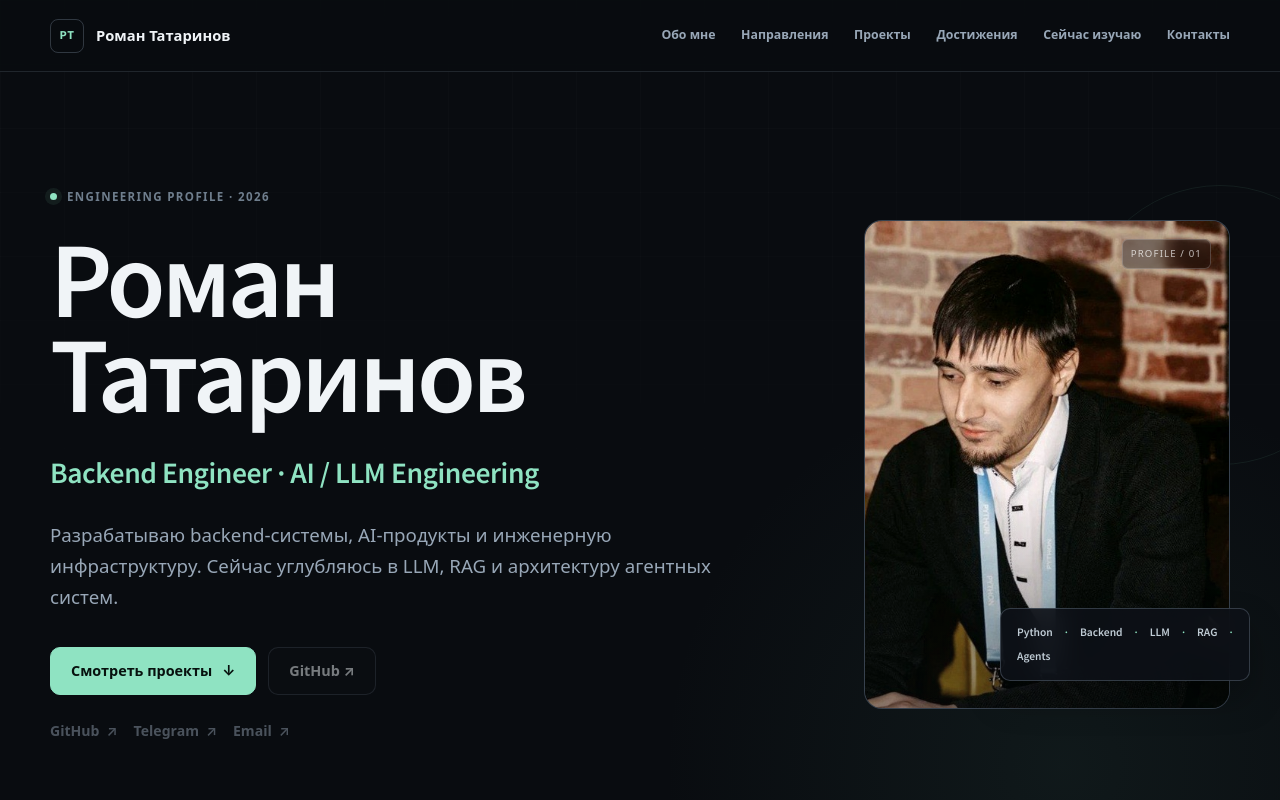
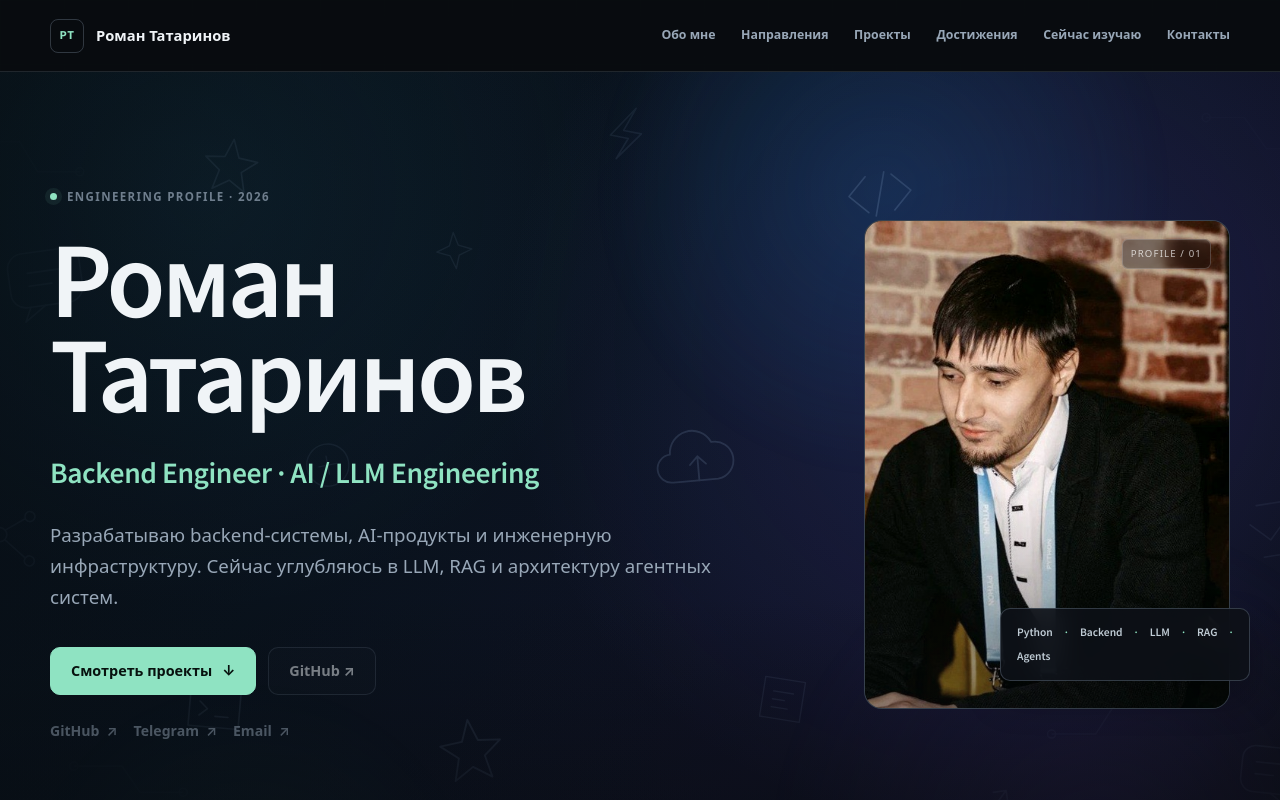
Before and after one commit to Lodhel/lodhel.github.io, a Vue app: page / in a window 1280 px wide. Shown: the top 800 px of the page. Built offline with nearby package versions, Linux system fonts and the light colour scheme.

Commit message:
доработка фоновых стилей

```diff
--- a/src/components/sections/HeroSection.vue
+++ b/src/components/sections/HeroSection.vue
@@ -9,6 +9,101 @@ const photoAvailable = ref(true)
 
 <template>
   <section id="top" class="hero">
+    <div class="hero__backdrop" aria-hidden="true">
+      <span class="hero__glow hero__glow--blue"></span>
+      <span class="hero__glow hero__glow--violet"></span>
+      <span class="hero__glow hero__glow--mint"></span>
+
+      <svg
+        class="hero__pattern"
+        viewBox="0 0 1440 900"
+        preserveAspectRatio="xMidYMid slice"
+        fill="none"
+        xmlns="http://www.w3.org/2000/svg"
+      >
+        <g class="hero__pattern-lines" stroke="currentColor" stroke-width="1.5">
+          <path d="M64 118h38l18 30h42" />
+          <circle cx="64" cy="118" r="4" />
+          <circle cx="162" cy="148" r="4" />
+          <path d="M1284 94h38l22 31h44" />
+          <circle cx="1284" cy="94" r="4" />
+          <circle cx="1388" cy="125" r="4" />
+          <path d="M1130 708h44l22-34h50" />
+          <circle cx="1130" cy="708" r="4" />
+          <circle cx="1246" cy="674" r="4" />
+          <path d="M156 740h48l18 26h43" />
+          <circle cx="156" cy="740" r="4" />
+          <circle cx="265" cy="766" r="4" />
+        </g>
+
+        <g class="hero__icon hero__icon--soft" transform="translate(88 232) rotate(-8)">
+          <rect width="72" height="54" rx="15" />
+          <path d="M18 54 11 68l22-14M19 20h34M19 33h23" />
+        </g>
+        <g class="hero__icon" transform="translate(286 112) rotate(7)">
+          <path d="m30 0 7 18 19 2-15 12 5 19-16-10-16 10 5-19L4 20l19-2 7-18Z" />
+        </g>
+        <g class="hero__icon hero__icon--tiny" transform="translate(516 210) rotate(-5)">
+          <path d="m18 0 4 13 13 5-13 5-4 13-5-13-13-5 13-5 5-13Z" />
+        </g>
+        <g class="hero__icon hero__icon--soft" transform="translate(692 78) rotate(11)">
+          <path d="m25 2-8 24h18L15 55l8-22H5L25 2Z" />
+        </g>
+        <g class="hero__icon" transform="translate(924 152) rotate(-6)">
+          <path d="m20 3-18 18 18 18M46 3l18 18-18 18M39 0 27 43" />
+        </g>
+        <g class="hero__icon hero__icon--large" transform="translate(1208 202) rotate(9)">
+          <path d="M28 13V3M52 13V3M13 28H3M77 28H67M13 52H3M77 52H67" />
+          <rect x="13" y="13" width="54" height="54" rx="15" />
+          <circle cx="31" cy="38" r="3" />
+          <circle cx="49" cy="38" r="3" />
+          <path d="M29 53h22" />
+        </g>
+        <g class="hero__icon hero__icon--soft" transform="translate(52 472) rotate(6)">
+          <circle cx="34" cy="34" r="7" />
+          <circle cx="7" cy="19" r="5" />
+          <circle cx="62" cy="13" r="5" />
+          <circle cx="66" cy="57" r="5" />
+          <circle cx="12" cy="61" r="5" />
+          <path d="m13 22 15 9M39 29l18-13M40 39l21 15M29 40 16 57" />
+        </g>
+        <g class="hero__icon hero__icon--tiny" transform="translate(382 422) rotate(-11)">
+          <circle cx="23" cy="23" r="21" />
+          <path d="M14 23h18M23 14v18" />
+        </g>
+        <g class="hero__icon hero__icon--large" transform="translate(734 398) rotate(-5)">
+          <path d="M23 61H14a14 14 0 0 1-1-28A22 22 0 0 1 55 24a17 17 0 1 1 4 37H23Z" />
+          <path d="m32 45 8-8 8 8M40 37v24" />
+        </g>
+        <g class="hero__icon" transform="translate(1038 400) rotate(8)">
+          <path d="M30 2 56 17v30L30 62 4 47V17L30 2Z" />
+          <circle cx="30" cy="32" r="9" />
+          <path d="M30 12v11M13 22l10 6M47 22l-10 6M13 43l10-6M47 43l-10-6M30 52V41" />
+        </g>
+        <g class="hero__icon hero__icon--soft" transform="translate(1324 476) rotate(-9)">
+          <path d="m0 24 18 18L55 5M9 6h25M9 58h45" />
+        </g>
+        <g class="hero__icon" transform="translate(270 650) rotate(5)">
+          <path d="M4 11h50v38H4z" />
+          <path d="m14 24 8 7-8 7M30 38h13M19 3v8M39 3v8" />
+        </g>
+        <g class="hero__icon hero__icon--large" transform="translate(516 696) rotate(-7)">
+          <path d="m32 2 8 21 22 2-17 14 5 22-18-12-19 12 6-22L2 25l22-2 8-21Z" />
+        </g>
+        <g class="hero__icon hero__icon--tiny" transform="translate(842 646) rotate(9)">
+          <path d="M4 4h40v40H4zM14 17h20M14 25h12M14 33h16" />
+        </g>
+        <g class="hero__icon hero__icon--soft" transform="translate(1030 770) rotate(-8)">
+          <path d="m4 29 16-16 12 12L55 2M42 2h13v13" />
+          <circle cx="4" cy="29" r="3" />
+        </g>
+        <g class="hero__icon" transform="translate(1320 716) rotate(6)">
+          <rect x="2" y="2" width="58" height="46" rx="13" />
+          <path d="m45 48 8 13-20-13M16 18h30M16 30h18" />
+        </g>
+      </svg>
+    </div>
+
     <div class="hero__grid container">
       <div class="hero__content">
         <p class="hero__status"><span></span> Engineering profile · 2026</p>
@@ -63,20 +158,97 @@ const photoAvailable = ref(true)
 <style scoped>
 .hero {
   position: relative;
+  isolation: isolate;
   min-height: calc(100svh - var(--header-height));
   padding: clamp(64px, 9vw, 120px) 0 34px;
   overflow: hidden;
+  border-bottom: 1px solid rgba(143, 191, 244, 0.11);
+  background:
+    radial-gradient(circle at 78% 34%, rgba(84, 96, 211, 0.2), transparent 31rem),
+    radial-gradient(circle at 16% 15%, rgba(47, 132, 170, 0.15), transparent 26rem),
+    linear-gradient(135deg, #071016 0%, #0a1420 38%, #101125 70%, #080c12 100%);
 }
-.hero::after {
+.hero::before {
   position: absolute;
-  top: 14%;
-  right: -80px;
-  z-index: -1;
-  width: 280px;
-  height: 280px;
-  border: 1px solid rgba(143, 227, 194, 0.08);
+  inset: 0;
+  z-index: 1;
+  background:
+    linear-gradient(90deg, rgba(7, 13, 19, 0.5) 0%, transparent 56%),
+    linear-gradient(180deg, transparent 65%, rgba(8, 12, 16, 0.66) 100%);
+  content: '';
+  pointer-events: none;
+}
+.hero__backdrop {
+  position: absolute;
+  inset: 0;
+  z-index: 0;
+  overflow: hidden;
+  pointer-events: none;
+  user-select: none;
+}
+.hero__glow {
+  position: absolute;
   border-radius: 50%;
-  content: '';
+  filter: blur(12px);
+}
+.hero__glow--blue {
+  top: -22%;
+  right: 8%;
+  width: clamp(300px, 46vw, 720px);
+  aspect-ratio: 1;
+  background: radial-gradient(circle, rgba(37, 132, 220, 0.17), transparent 68%);
+}
+.hero__glow--violet {
+  right: -13%;
+  bottom: -39%;
+  width: clamp(360px, 54vw, 820px);
+  aspect-ratio: 1;
+  background: radial-gradient(circle, rgba(121, 73, 205, 0.16), transparent 67%);
+}
+.hero__glow--mint {
+  bottom: -34%;
+  left: 1%;
+  width: clamp(260px, 37vw, 560px);
+  aspect-ratio: 1;
+  background: radial-gradient(circle, rgba(58, 179, 151, 0.1), transparent 69%);
+}
+.hero__pattern {
+  position: absolute;
+  top: 50%;
+  left: 50%;
+  width: max(112%, 1180px);
+  height: 112%;
+  color: #b8d8ff;
+  opacity: 0.19;
+  transform: translate(-50%, -50%);
+  -webkit-mask-image: radial-gradient(ellipse at center, #000 38%, transparent 92%);
+  mask-image: radial-gradient(ellipse at center, #000 38%, transparent 92%);
+}
+.hero__pattern-lines {
+  opacity: 0.34;
+}
+.hero__icon {
+  stroke: currentColor;
+  stroke-width: 1.6;
+  stroke-linecap: round;
+  stroke-linejoin: round;
+  vector-effect: non-scaling-stroke;
+}
+.hero__icon--soft {
+  opacity: 0.58;
+}
+.hero__icon--tiny {
+  opacity: 0.46;
+  stroke-width: 1.35;
+}
+.hero__icon--large {
+  opacity: 0.72;
+  stroke-width: 1.8;
+}
+.hero__grid,
+.hero__footnote {
+  position: relative;
+  z-index: 2;
 }
 .hero__grid {
   display: grid;
@@ -233,6 +405,16 @@ const photoAvailable = ref(true)
   .hero {
     padding-top: 70px;
   }
+  .hero::before {
+    background:
+      linear-gradient(180deg, rgba(7, 13, 19, 0.24), rgba(8, 12, 16, 0.7)),
+      radial-gradient(circle at 32% 18%, rgba(7, 13, 19, 0.62), transparent 42%);
+  }
+  .hero__pattern {
+    left: 56%;
+    width: 1320px;
+    opacity: 0.15;
+  }
   .hero__grid {
     grid-template-columns: 1fr;
   }
@@ -270,5 +452,18 @@ const photoAvailable = ref(true)
   .hero__footnote {
     margin-top: 50px;
   }
+  .hero__pattern {
+    left: 62%;
+    width: 1180px;
+    opacity: 0.12;
+  }
+  .hero__glow--blue {
+    top: -8%;
+    right: -42%;
+  }
+  .hero__glow--violet {
+    right: -58%;
+    bottom: -8%;
+  }
 }
 </style>
```
